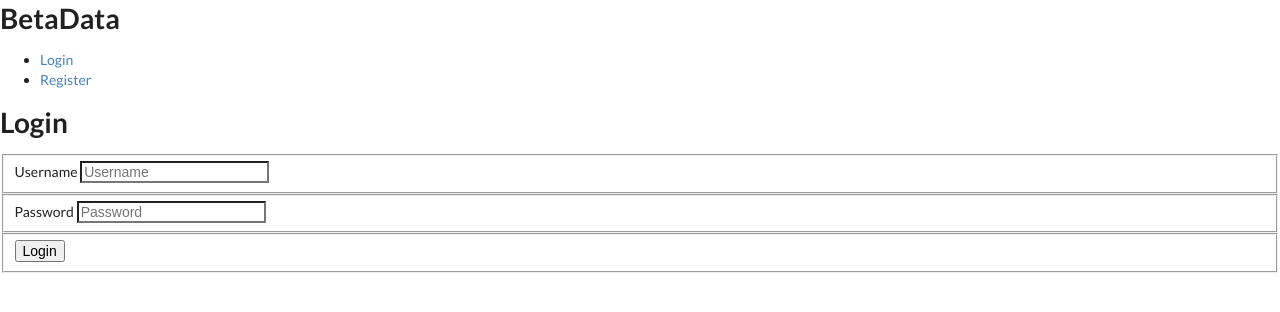
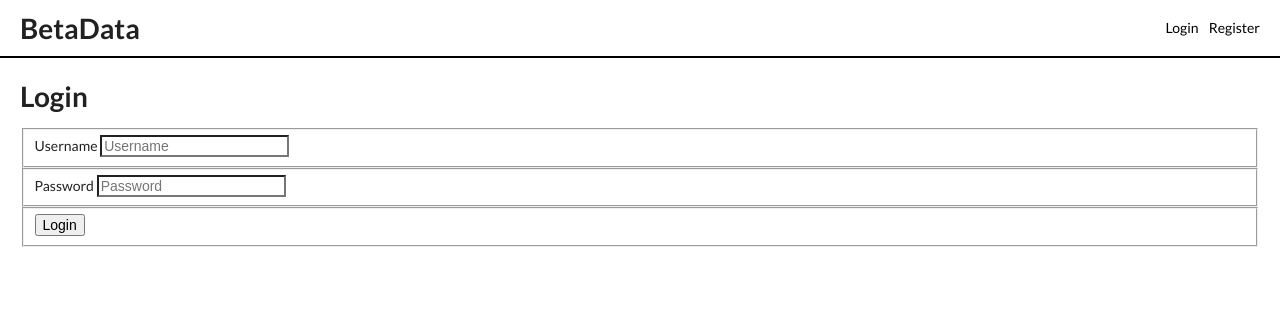
Before and after one commit to alyssa-nycum-imprivata/betadata_2.0, a React (Create React App) app: page /login in a window 1280 px wide. Shown: the top 312 px of the page. Built offline with nearby package versions, Linux system fonts and the light colour scheme.

Commit message:
added simple navbar styling

```diff
--- a/src/App.css
+++ b/src/App.css
@@ -1,38 +1,5 @@
-.App {
-  text-align: center;
+#main-content {
+  margin-top: 20px;
+  margin-right: 20px;
+  margin-left: 20px;
 }
-
-.App-logo {
-  height: 40vmin;
-  pointer-events: none;
-}
-
-@media (prefers-reduced-motion: no-preference) {
-  .App-logo {
-    animation: App-logo-spin infinite 20s linear;
-  }
-}
-
-.App-header {
-  background-color: #282c34;
-  min-height: 100vh;
-  display: flex;
-  flex-direction: column;
-  align-items: center;
-  justify-content: center;
-  font-size: calc(10px + 2vmin);
-  color: white;
-}
-
-.App-link {
-  color: #61dafb;
-}
-
-@keyframes App-logo-spin {
-  from {
-    transform: rotate(0deg);
-  }
-  to {
-    transform: rotate(360deg);
-  }
-}
--- a/src/App.js
+++ b/src/App.js
@@ -21,7 +21,9 @@ const App = () => {
   return (
     <Router>
       <NavBar hasUser={hasUser} clearUser={clearUser} />
-      <ApplicationViews hasUser={hasUser} setUser={setUser} />
+      <div id="main-content">
+        <ApplicationViews hasUser={hasUser} setUser={setUser} />
+      </div>
     </Router>
   );
 };
--- /dev/null
+++ b/src/components/navbar/Navbar.css
@@ -0,0 +1,28 @@
+#nav-list {
+    list-style-type: none;
+    display: flex;
+    flex-direction: row;
+    margin-top: 10px;
+    padding-left: 0;
+    padding-bottom: 10px;
+    justify-content: space-between;
+    border-bottom: 2px solid black;
+}
+
+#site-title-div {
+    margin-left: 20px;
+}
+
+#nav-link-div {
+    display: flex;
+    align-items: center;
+    margin-right: 20px;
+}
+
+.nav-link {
+    margin-left: 10px;
+}
+
+.link {
+    color: black !important;
+}
--- a/src/components/navbar/Navbar.js
+++ b/src/components/navbar/Navbar.js
@@ -1,5 +1,6 @@
 import React from 'react';
 import { withRouter, Link } from 'react-router-dom';
+import './Navbar.css';
 
 const NavBar = (props) => {
     const handleLogout = () => {
@@ -9,23 +10,27 @@ const NavBar = (props) => {
 
     return (
         <header>
-            <h1>BetaData</h1>
             <nav>
-                <ul>
+                <ul id="nav-list">
+                    <div id="site-title-div">
+                        <li id="site-title"><h1>BetaData</h1></li>
+                    </div>
+                    <div id="nav-link-div">
                         {props.hasUser ?
-                        <li>
-                            <Link to="" onClick={handleLogout}>Logout</Link>
+                            <li className="nav-link">
+                                <Link className="link" to="" onClick={handleLogout}>Logout</Link>
                             </li>
                         :
                             <>
-                            <li>
-                                <Link to="/login">Login</Link>
+                                <li className="nav-link">
+                                    <Link className="link"to="/login">Login</Link>
                                 </li>
-                            <li>
-                                <Link to="/register">Register</Link>
+                                <li className="nav-link">
+                                    <Link className="link" to="/register">Register</Link>
                                 </li>
                             </>
                         }
+                    </div>
                 </ul>
             </nav>
         </header>
```
Lines whose indentation alone changed are shown as unchanged.
